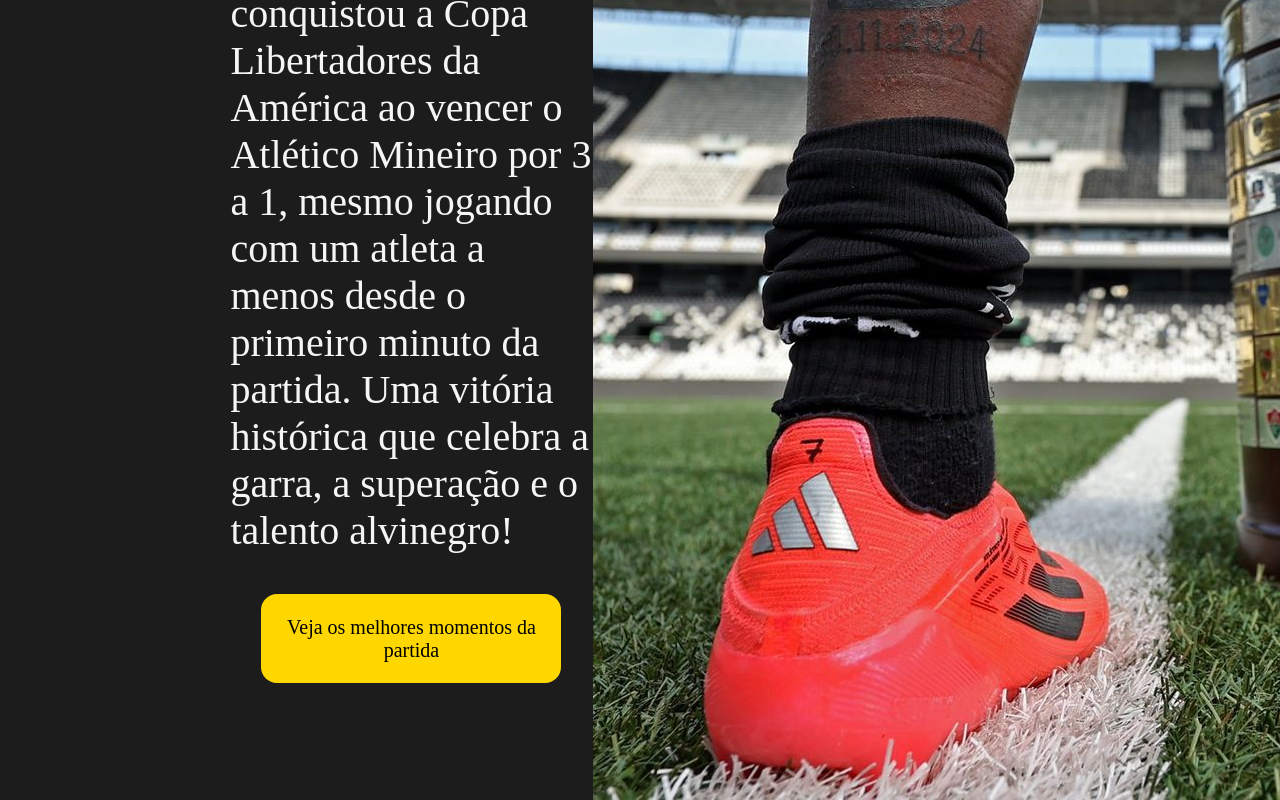
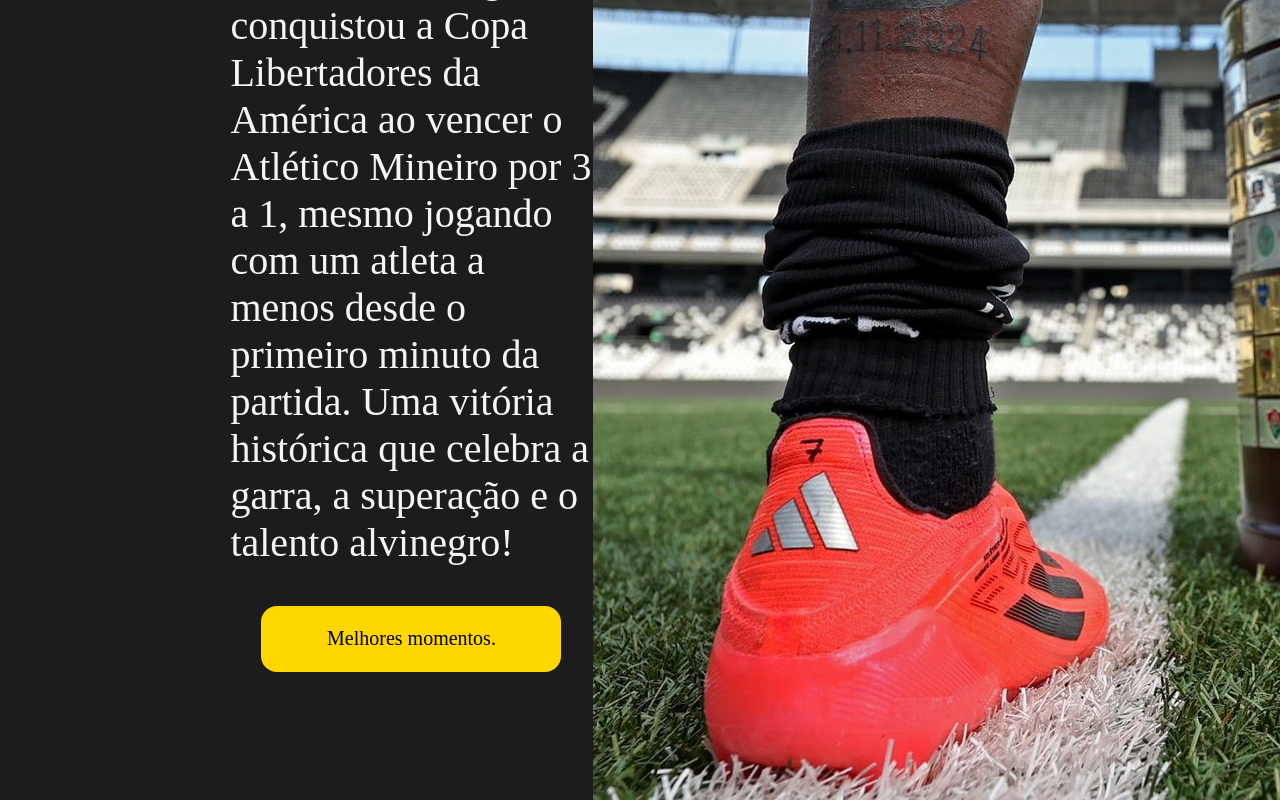
Before and after one commit to violante91/HTML, a plain HTML site: page index.html in a window 1280 px wide. Shown: the part 790-1590 px from the top of the page. Drawn offline with Linux system fonts and the light colour scheme; a web font is replaced by a local one.

Commit message:
Update index.html

```diff
--- a/index.html
+++ b/index.html
@@ -16,7 +16,7 @@
               com um atleta a menos desde o primeiro minuto da partida. Uma vitória histórica que
                celebra a garra, a superação e o talento alvinegro!</p>
             <div class="apresentacao__links">
-            <a class="apresentacao__links__botons" href="https://www.youtube.com/watch?v=edpaMmfiD9w&t=7752s">Veja os melhores momentos da partida</a>
+            <a class="apresentacao__links__botons" href="https://www.youtube.com/watch?v=edpaMmfiD9w&t=7752s">Melhores momentos.</a>
         </section>
         </div>
         <img src="liberta.jpg" alt="Imagem da perna do jogador Luiz com tatuagem da taça da libertadores">
```
